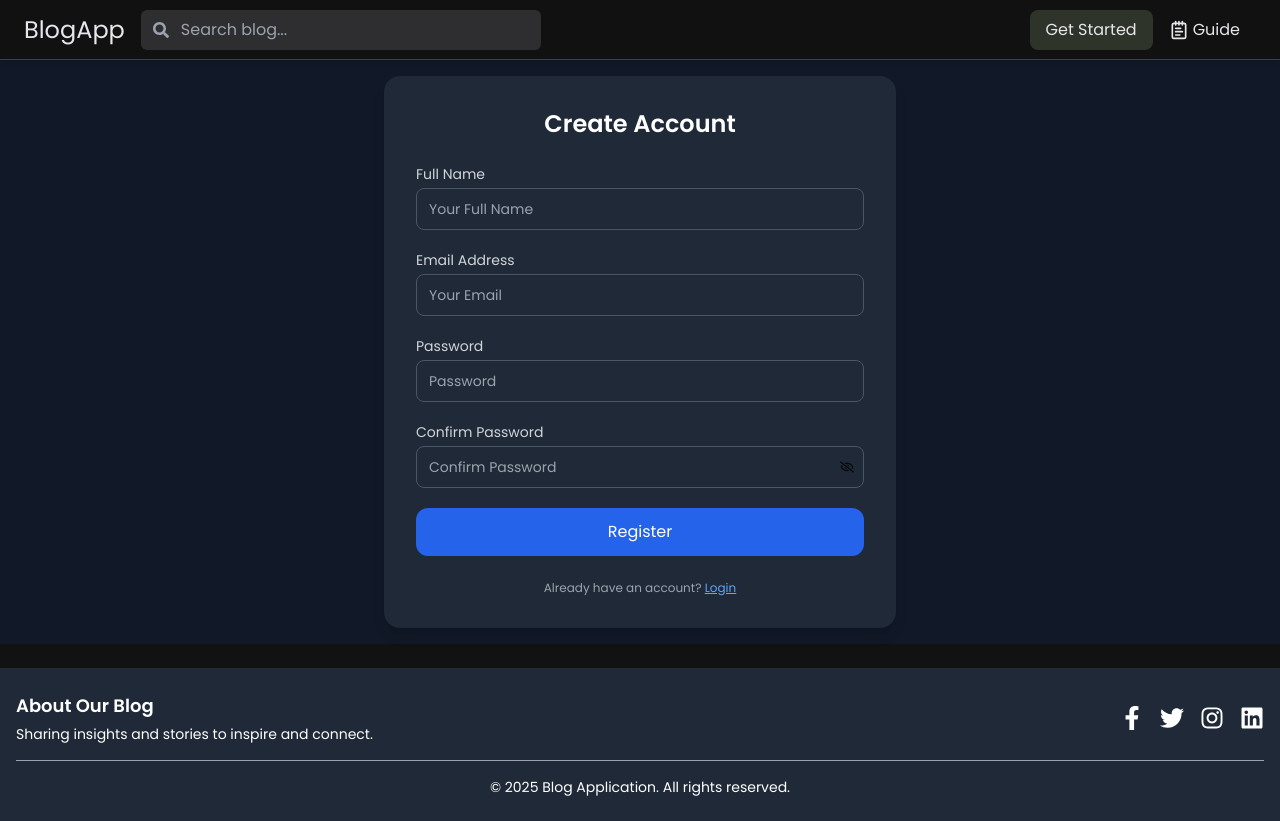
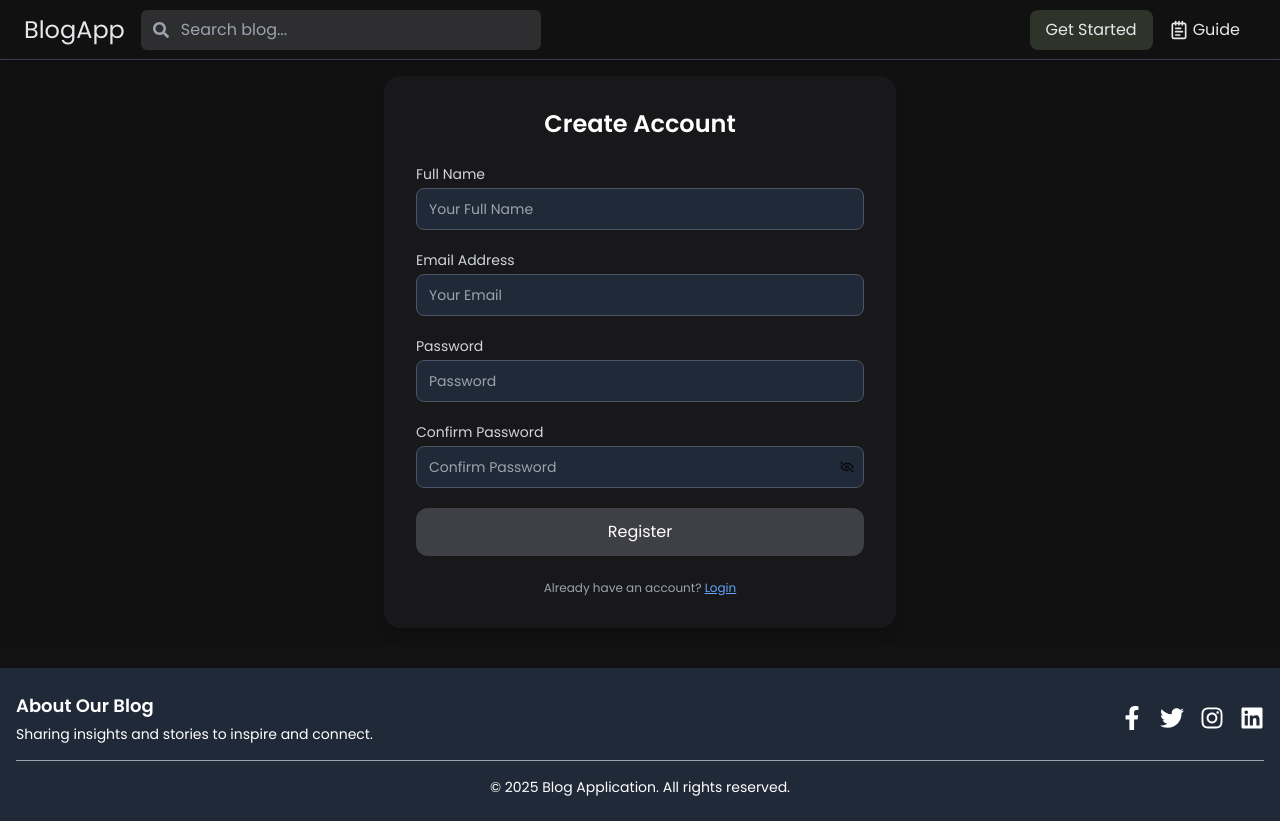
Before and after one commit to cssmh/web-app, a React (Vite) app: page /register in a window 1280 px wide. Built offline with nearby package versions, Linux system fonts and the light colour scheme; no server answers.

Commit message:
login reg updated

```diff
--- a/src/Component/Login.jsx
+++ b/src/Component/Login.jsx
@@ -44,7 +44,7 @@ const Login = () => {
   return (
     <div className="flex items-center justify-center py-4 md:py-8 bg-[#111111]">
       <BlogHelmet title="Login" />
-      <div className="w-full sm:w-96 p-8 rounded-2xl shadow-lg space-y-6">
+      <div className="w-full sm:w-96 bg-[#18181b] p-8 rounded-2xl shadow-lg space-y-6">
         <h1 className="text-2xl font-semibold text-center text-white">Login</h1>
         <form onSubmit={handleLogin} className="space-y-4">
           <div className="space-y-2">
@@ -92,7 +92,7 @@ const Login = () => {
           </div>
           <button
             type="submit"
-            className="w-full py-3 bg-blue-600 text-white rounded-xl hover:bg-blue-700 transition duration-200"
+            className="w-full py-3 bg-[#3f3f46] text-white rounded-xl transition duration-200"
           >
             {loading ? (
               <div className="flex justify-center">
@@ -108,7 +108,7 @@ const Login = () => {
           <button
             onClick={handleGoogleLogin}
             aria-label="Log in with Google"
-            className="flex items-center justify-center gap-2 bg-red-700 text-white px-4 py-2 rounded-lg mx-auto mt-4 hover:bg-red-800 transition duration-200"
+            className="flex items-center justify-center gap-2 bg-[#3f3f46] text-white px-4 py-2 rounded-lg mx-auto mt-4 transition duration-200"
           >
             <FcGoogle className="text-2xl" />
             <span>Continue with Google</span>
--- a/src/Component/Register.jsx
+++ b/src/Component/Register.jsx
@@ -39,9 +39,9 @@ const Register = () => {
   };
 
   return (
-    <div className="flex items-center justify-center py-4 bg-gray-900">
+    <div className="flex items-center justify-center py-4 bg-[#111111]">
       <BlogHelmet title="Register" />
-      <div className="w-full sm:max-w-lg bg-gray-800 p-8 rounded-2xl shadow-lg space-y-6">
+      <div className="w-full sm:max-w-lg bg-[#18181b] p-8 rounded-2xl shadow-lg space-y-6">
         <h1 className="text-2xl font-semibold text-center text-white">
           Create Account
         </h1>
@@ -105,7 +105,7 @@ const Register = () => {
           </div>
           <button
             type="submit"
-            className="w-full p-3 text-center text-white rounded-xl bg-blue-600 hover:bg-blue-700 transition-colors duration-200"
+            className="w-full p-3 text-center text-white rounded-xl bg-[#3f3f46] transition-colors duration-200"
           >
             {loading ? (
               <div className="flex justify-center">
```
